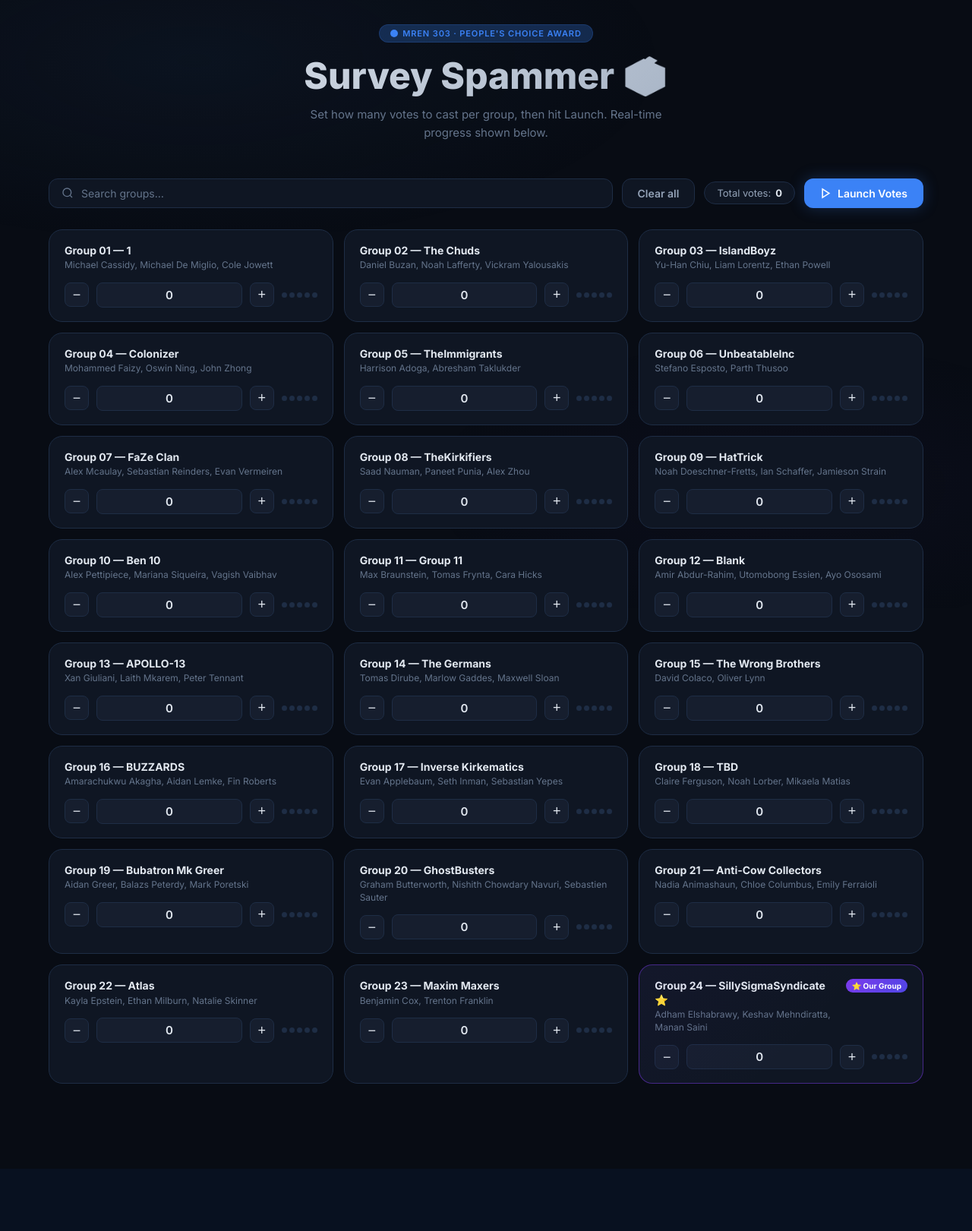
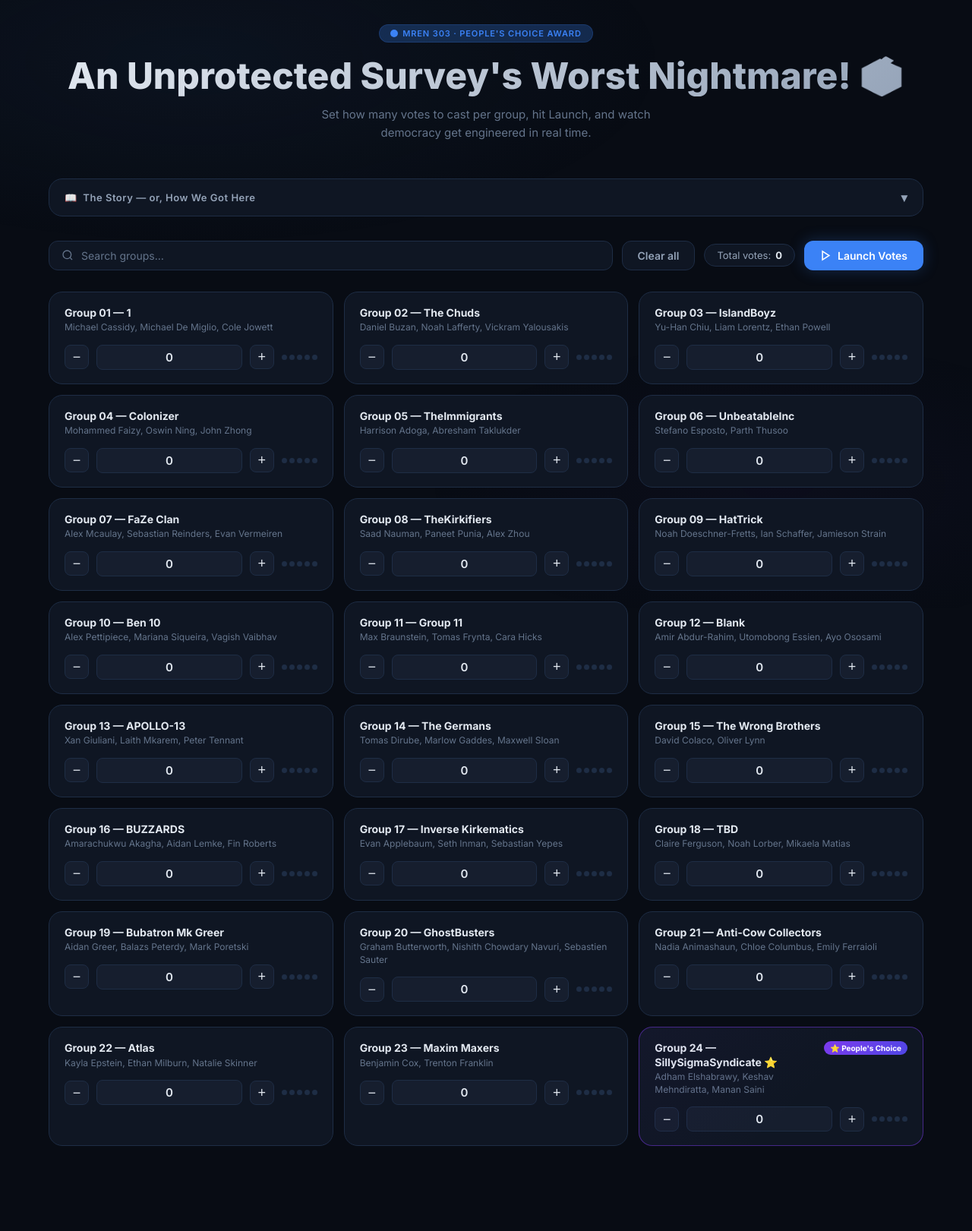
Before and after one commit to KeshavM05/An-Unprotected-Survey-s-Worst-Nightmare, a Flask app: page / in a window 1280 px wide. Shown: the whole page at 76% size. Before the commit the page ends 1427 px from the top, so only its background shows below. Run offline with Flask 3, Linux system fonts and the light colour scheme.

Commit message:
Added the story to it

```diff
--- a/app.py
+++ b/app.py
@@ -242,4 +242,4 @@ def api_stream():
 
 if __name__ == "__main__":
     print("🗳️  Survey Spammer UI  →  http://127.0.0.1:5000")
-    app.run(debug=False, threaded=True)
+    app.run(debug=True, threaded=True)
--- a/templates/index.html
+++ b/templates/index.html
@@ -3,7 +3,7 @@
 <head>
   <meta charset="UTF-8" />
   <meta name="viewport" content="width=device-width, initial-scale=1.0" />
-  <title>Survey Spammer 🗳️</title>
+  <title>An Unprotected Survey's Worst Nightmare! 🗳️</title>
   <link rel="preconnect" href="https://fonts.googleapis.com" />
   <link href="https://fonts.googleapis.com/css2?family=Inter:wght@300;400;500;600;700;800&display=swap" rel="stylesheet" />
   <style>
@@ -457,6 +457,71 @@
     /* ── Hidden ──────────────────────────────────────────────────────────── */
     .hidden { display: none !important; }
 
+    /* ── Story card ──────────────────────────────────────────────────────── */
+    .story-card {
+      background: var(--surface);
+      border: 1px solid var(--border);
+      border-radius: var(--radius-lg);
+      margin-bottom: 32px;
+      overflow: hidden;
+    }
+
+    .story-toggle {
+      width: 100%;
+      background: none;
+      border: none;
+      color: var(--text-dim);
+      font-family: inherit;
+      font-size: 13px;
+      font-weight: 600;
+      padding: 14px 20px;
+      display: flex;
+      align-items: center;
+      justify-content: space-between;
+      cursor: pointer;
+      transition: color .2s, background .2s;
+      letter-spacing: 0.04em;
+    }
+
+    .story-toggle:hover { color: var(--text); background: var(--surface2); }
+
+    .story-toggle-left { display: flex; align-items: center; gap: 10px; }
+
+    .story-toggle-icon {
+      font-size: 16px;
+      transition: transform .3s ease;
+    }
+    .story-card.open .story-toggle-icon { transform: rotate(180deg); }
+
+    .story-body {
+      display: none;
+      border-top: 1px solid var(--border);
+      padding: 24px 28px;
+    }
+    .story-card.open .story-body { display: block; }
+
+    .story-body p {
+      color: var(--text-dim);
+      font-size: 14px;
+      line-height: 1.8;
+      margin-bottom: 14px;
+      text-align: left;
+      max-width: 100%;
+    }
+    .story-body p:last-child { margin-bottom: 0; }
+    .story-body p em { color: var(--text); font-style: italic; }
+    .story-body p strong { color: var(--text); font-weight: 700; }
+    .story-body .punchline {
+      color: var(--text);
+      font-size: 15px;
+      font-weight: 700;
+      padding: 14px 18px;
+      background: var(--surface2);
+      border-left: 3px solid var(--accent2);
+      border-radius: 0 var(--radius) var(--radius) 0;
+      margin-top: 18px;
+    }
+
     /* ── Responsive ──────────────────────────────────────────────────────── */
     @media (max-width: 600px) {
       .grid { grid-template-columns: 1fr; }
@@ -474,9 +539,42 @@
       <svg width="10" height="10" viewBox="0 0 10 10" fill="currentColor"><circle cx="5" cy="5" r="5"/></svg>
       MREN 303 · People's Choice Award
     </div>
-    <h1>Survey Spammer 🗳️</h1>
-    <p>Set how many votes to cast per group, then hit Launch. Real-time progress shown below.</p>
+    <h1>An Unprotected Survey's Worst Nightmare! 🗳️</h1>
+    <p>Set how many votes to cast per group, hit Launch, and watch democracy get engineered in real time.</p>
   </header>
+
+  <!-- Origin story -->
+  <div class="story-card" id="storyCard">
+    <button class="story-toggle" onclick="toggleStory()">
+      <span class="story-toggle-left">
+        📖 &nbsp;The Story — or, How We Got Here
+      </span>
+      <span class="story-toggle-icon">▾</span>
+    </button>
+    <div class="story-body">
+      <p>
+        Group 24 i.e. <strong>The Silly Sigma Syndicate</strong> made a very cool robot.
+      </p>
+      <p>
+        However, during our competition, our battery was running low (it was at <strong>5%</strong>).
+        if we had less than 50% battery we were not allowed to compete.
+      </p>
+      <p>
+        So being the geniuses that we are, instead of replacing the battery with a charged one,
+        we changed the code so that it always showed <strong>100% charged battery</strong>.
+      </p>
+      <p>
+        So we went and the most unexpected thing happened and our robot <strong>died in the middle of the competition.</strong>
+      </p>
+      <p>
+        but because we had the coolest robot, <em>peoples</em> (yes plural) wanted to vote for our robot
+        for the peoples choice award
+      </p>
+      <div class="punchline">
+        so by popular demand we present to you the <em>Unprotected Surveys Worst Nightmare.</em> ⚡
+      </div>
+    </div>
+  </div>
 
   <!-- Progress panel (sticky) -->
   <div id="progressPanel" class="progress-panel">
@@ -537,7 +635,7 @@
           <div class="card-sublabel">{{ c.display }}</div>
         </div>
         {% if c.id == '24' %}
-        <span class="star-badge">⭐ Our Group</span>
+        <span class="star-badge">⭐ People's Choice</span>
         {% endif %}
       </div>
 
@@ -720,6 +818,11 @@
     }
   }
 
+  // ── Story toggle ──────────────────────────────────────────────────────────
+  function toggleStory() {
+    document.getElementById('storyCard').classList.toggle('open');
+  }
+
   // ── Init ──────────────────────────────────────────────────────────────────
   updateTotal();
 </script>
```
Also changed, not shown: README.md (added).
